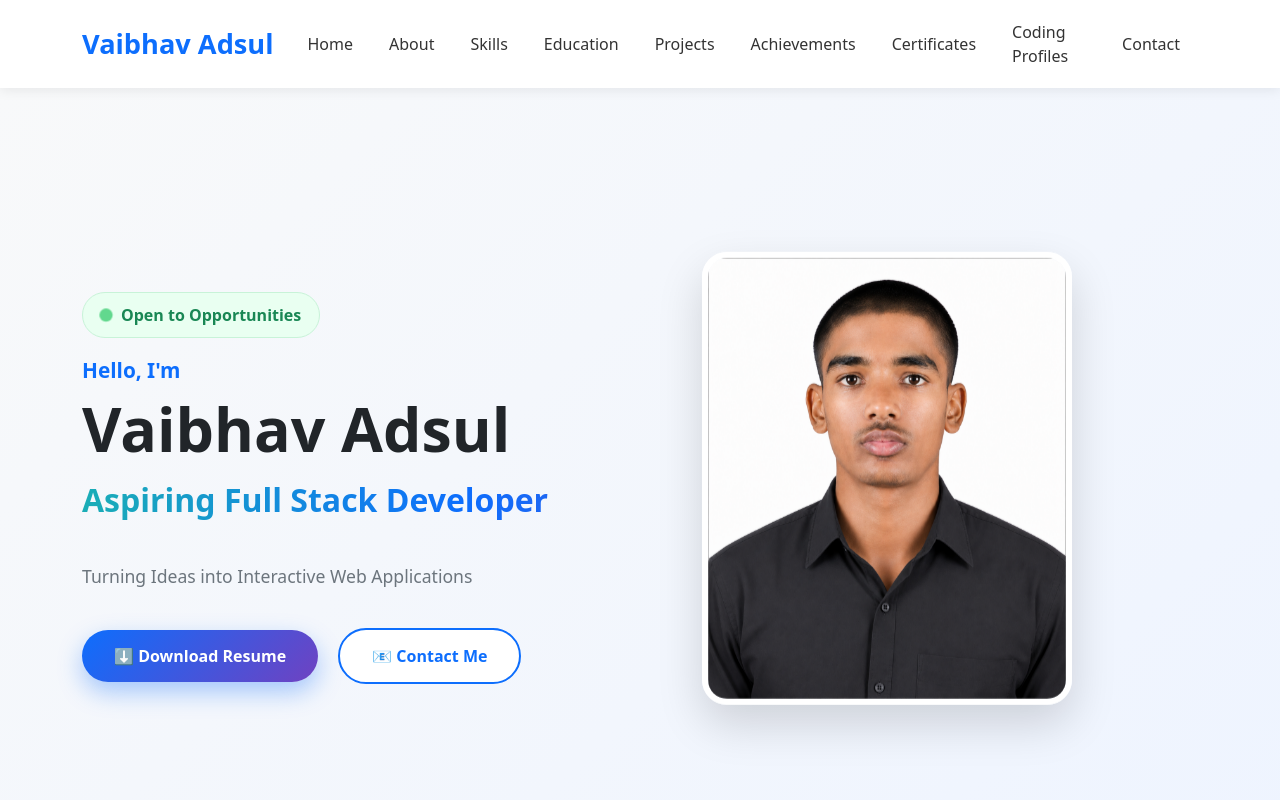
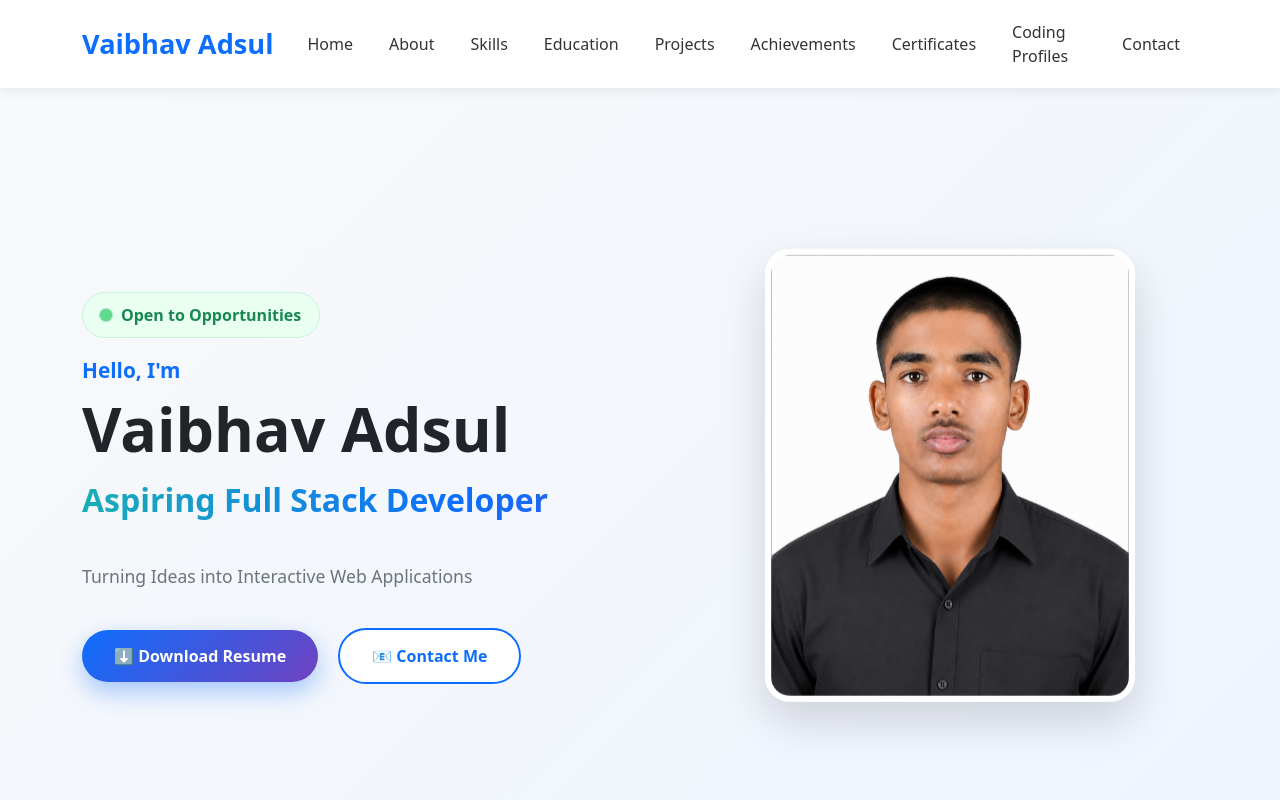
Before and after one commit to Vaibhav5564/Personal-Portfolio, a React (Vite) app: page / in a window 1280 px wide. Shown: the top 800 px of the page. Built offline with nearby package versions, Linux system fonts and the light colour scheme.

Commit message:
Fixed Profile Image Bug.

```diff
--- a/src/components/Hero/Hero.css
+++ b/src/components/Hero/Hero.css
@@ -19,6 +19,10 @@
     font-weight: 700;
     color: #212529;
     margin-bottom: 15px;
+}
+
+.hero a {
+    display: inline-block;
 }
 
 .typing-text {
```
